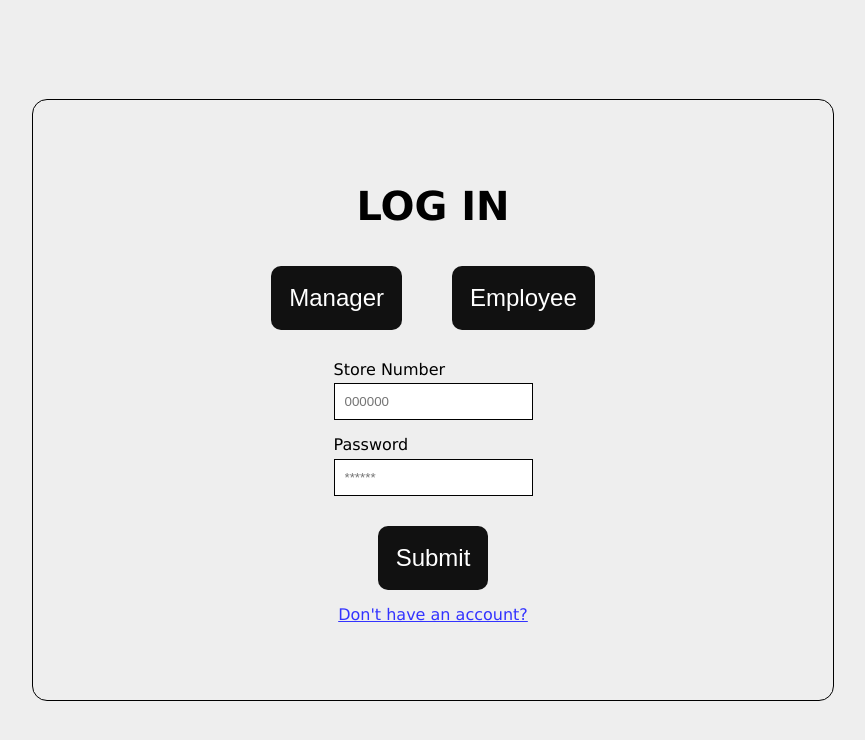
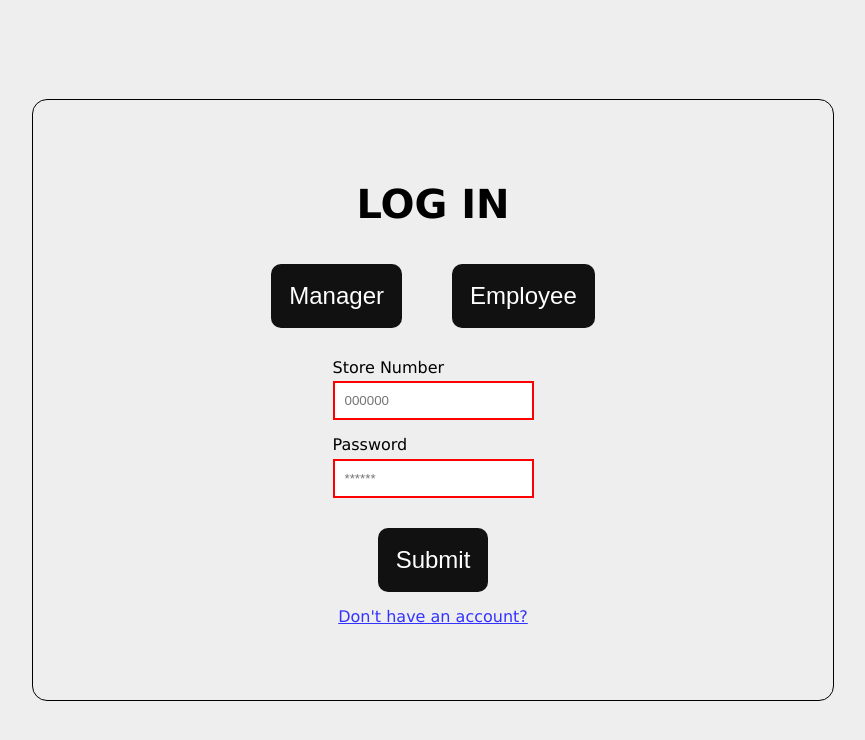
Before and after one commit to FloatingPointers/scheduler, a React (Create React App) app: page / in a window 1280 px wide. Shown: the top 740 px of the page, without its empty margins (207-1072 px from the left). Built offline with nearby package versions, Linux system fonts and the light colour scheme.

Commit message:
prevents input from being removed after error

```diff
--- a/src/pages/Manager/EmployeeManager.js
+++ b/src/pages/Manager/EmployeeManager.js
@@ -171,8 +171,7 @@ function EmployeeManager() {
       }
 
       //Update info with the name and value pair from the input field (if it is not empty)
-      info[input.name] = input.value
-      input.value = "";
+      info[input.name] = input.value;
 
     });
 
@@ -181,6 +180,9 @@ function EmployeeManager() {
       alert("You must enter a value for " + unfilled_input);
       return;
     }
+
+
+    Array.from(document.getElementsByClassName("addInput")).forEach((input) => {input.value = ""});
 
     const tempEmployee = createEmployee(info);
     setEmployee([
--- a/src/styles/manager.css
+++ b/src/styles/manager.css
@@ -96,3 +96,7 @@ input[readonly]{
 .addInput {
     border: 2px solid black !important;
 }
+
+input:invalid {
+    border: 2px solid red !important;
+}
```
